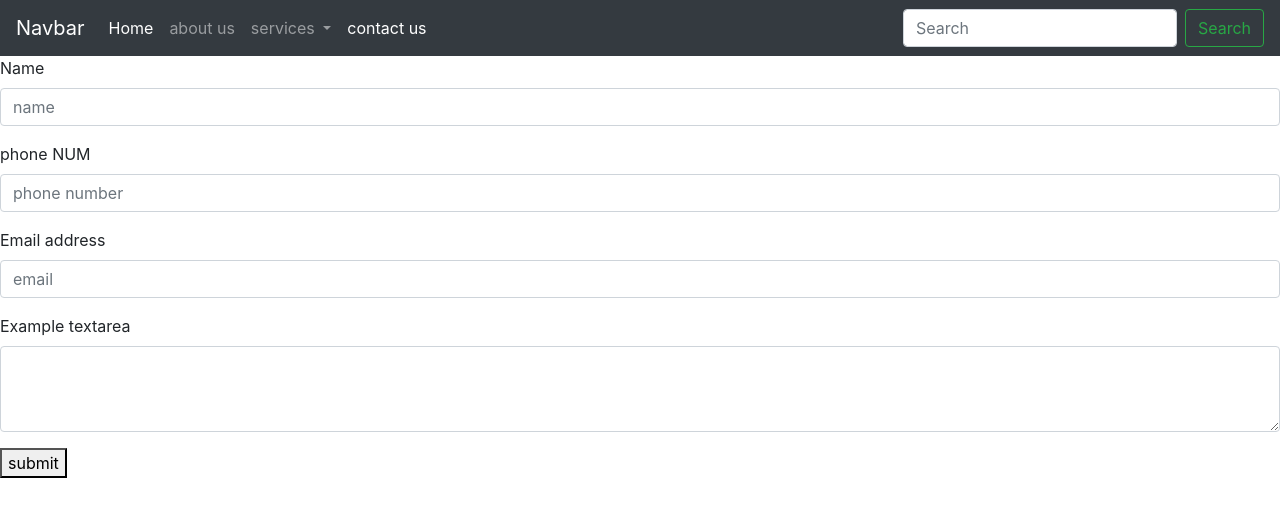
After one commit to suman-adhikari99/djangoProjectPractice, a Django app: page /contact/ in a window 1280 px wide. The commit adds this page. Shown: the top 517 px of the page. Run offline with Django 3.2, Linux system fonts and the light colour scheme; some libraries are stand-ins or nearby versions.

Commit message:
second day where data is enter from user in form and fetecth it and apply pagination

```diff
--- a/blog/admin.py
+++ b/blog/admin.py
@@ -1,6 +1,6 @@
 from django.contrib import admin
-from .models import Post
 
+from blog.models import contact #added manually
 
 # Register your models here.
-admin.site.register(Post)
+admin.site.register(contact) #added manually
--- /dev/null
+++ b/blog/templates/base.html
@@ -0,0 +1,60 @@
+ <!doctype html>
+<html lang="en">
+  <head>
+    <!-- Required meta tags -->
+    <meta charset="utf-8">
+    <meta name="viewport" content="width=device-width, initial-scale=1, shrink-to-fit=no">
+
+    <!-- Bootstrap CSS -->
+    <link rel="stylesheet" href="https://maxcdn.bootstrapcdn.com/bootstrap/4.0.0/css/bootstrap.min.css" integrity="sha384-Gn5384xqQ1aoWXA+058RXPxPg6fy4IWvTNh0E263XmFcJlSAwiGgFAW/dAiS6JXm" crossorigin="anonymous">
+
+    <title>{% block title%}{% endblock title%}</title>
+
+  </head>
+  <body>
+    <nav class="navbar navbar-expand-lg navbar-dark bg-dark">
+      <a class="navbar-brand" href="#">Navbar</a>
+      <button class="navbar-toggler" type="button" data-toggle="collapse" data-target="#navbarSupportedContent" aria-controls="navbarSupportedContent" aria-expanded="false" aria-label="Toggle navigation">
+        <span class="navbar-toggler-icon"></span>
+      </button>
+
+      <div class="collapse navbar-collapse" id="navbarSupportedContent">
+        <ul class="navbar-nav mr-auto">
+          <li class="nav-item active">
+            <a class="nav-link" href="/home">Home <span class="sr-only">(current)</span></a>
+          </li>
+          <li class="nav-item">
+            <a class="nav-link" href="#">about us</a>
+          </li>
+          <li class="nav-item dropdown">
+            <a class="nav-link dropdown-toggle" href="/services" id="navbarDropdown" role="button" data-toggle="dropdown" aria-haspopup="true" aria-expanded="false">
+              services
+            </a>
+            <div class="dropdown-menu" aria-labelledby="navbarDropdown">
+              <a class="dropdown-item" href="#">Action</a>
+              <a class="dropdown-item" href="#">Another action</a>
+              <div class="dropdown-divider"></div>
+              <a class="dropdown-item" href="#">Something else here</a>
+            </div>
+          </li>
+          <li class="nav-item active">
+            <a class="nav-link" href="/contact"> contact us  <span class="sr-only">(current)</span></a>
+          </li>
+        </ul>
+        <form class="form-inline my-2 my-lg-0">
+          <input class="form-control mr-sm-2" type="search" placeholder="Search" aria-label="Search">
+          <button class="btn btn-outline-success my-2 my-sm-0" type="submit">Search</button>
+        </form>
+      </div>
+    </nav>
+{%block body%}
+
+{%endblock body %}
+
+    <!-- Optional JavaScript -->
+    <!-- jQuery first, then Popper.js, then Bootstrap JS -->
+    <script src="https://code.jquery.com/jquery-3.2.1.slim.min.js" integrity="sha384-KJ3o2DKtIkvYIK3UENzmM7KCkRr/rE9/Qpg6aAZGJwFDMVNA/GpGFF93hXpG5KkN" crossorigin="anonymous"></script>
+    <script src="https://cdnjs.cloudflare.com/ajax/libs/popper.js/1.12.9/umd/popper.min.js" integrity="sha384-ApNbgh9B+Y1QKtv3Rn7W3mgPxhU9K/ScQsAP7hUibX39j7fakFPskvXusvfa0b4Q" crossorigin="anonymous"></script>
+    <script src="https://maxcdn.bootstrapcdn.com/bootstrap/4.0.0/js/bootstrap.min.js" integrity="sha384-JZR6Spejh4U02d8jOt6vLEHfe/JQGiRRSQQxSfFWpi1MquVdAyjUar5+76PVCmYl" crossorigin="anonymous"></script>
+  </body>
+</html>
--- /dev/null
+++ b/blog/templates/contact.html
@@ -0,0 +1,33 @@
+{% extends 'base.html'%}
+
+{% block title%}home
+{% endblock title%}
+
+
+{% block body%}
+
+
+<div>
+    <form method="POST" action="contactsubmit/">
+        {% csrf_token %}
+        <div class="form-group">
+          <label for="exampleFormControlInput1">Name</label>
+          <input type="text" name = "name" class="form-control" id="exampleFormControlInput1" placeholder="name">
+        </div>
+        <div class="form-group">
+            <label for="exampleFormControlInput1">phone NUM</label>
+            <input type="text" name ="phone" class="form-control" id="exampleFormControlInput1" placeholder="phone number">
+          </div>
+          <div class="form-group">
+            <label for="exampleFormControlInput1">Email address</label>
+            <input type="email" name="email" class="form-control" id="exampleFormControlInput1" placeholder="email">
+          </div>
+        <div class="form-group">
+          <label for="exampleFormControlTextarea1">Example textarea</label>
+          <textarea class="form-control" name="desc" id="exampleFormControlTextarea1" rows="3"></textarea>
+        </div>
+        <button type="submit">submit</button>
+      </form>
+
+    </div>
+{% endblock body%}
--- a/blog/urls.py
+++ b/blog/urls.py
@@ -1,7 +1,14 @@
-from blog.models import Post
+
 from django.urls import path
 from .import views
 urlpatterns = [
-    path("", views.home, name="home"),
-    path("blog/",views.post,name="Post"),
+    path('',views.index,name="index"),
+    path('home/',views.home,name="home"),
+    path('services/',views.services,name="servies"),
+    path('contact/',views.Contact,name="contact"),
+    path('contact/contactsubmit/',views.Contact,name="contactsubmit"),
+    path('add/',views.adds,name="addhtmlfile"),
+    path('add/addResult/',views.add,name='addResult'),
+    path("post_list/",views.post_list, name="post_list"),
+
 ]
--- a/blog/views.py
+++ b/blog/views.py
@@ -1,10 +1,52 @@
+from django.core import paginator
 from django.shortcuts import render
-from django.http import HttpResponse
-from .models import Post
+from django.http import HttpResponse, request
+#added manually
+from datetime import datetime
+from blog.models import contact
+from django.contrib import messages
+from django.core.paginator import Paginator,  PageNotAnInteger
+
+
 
 # Create your views here.
+def index(request):
+    return render(request,'index.html')
+
 def home(request):
-    return HttpResponse("hi")
-def post(request):
-    post= Post.objects.all()
-    return render(request,'index.html',{"post":post})
+    return render(request, 'home.html')
+
+def services(request):
+    return render(request, 'services.html')
+
+def Contact(request):
+    if request.method =="POST":
+        name=request.POST.get('name')
+        email=request.POST.get('email')
+        phone=request.POST.get('phone')
+        desc=request.POST.get('desc')
+        contactsubmit=contact(name=name,email=email,phone=phone,desc=desc)
+        contactsubmit.save()
+        Message= messages.success(request, ' your form is submited')
+
+    return render(request, 'contact.html')
+
+
+def adds(request):
+    return render(request,'add.html')
+
+def add(request):
+    vum1=request.GET['num1']
+    vum2=request.GET['num2']
+    result=vum1+vum2
+    return render(request,'addresult.html' , {'result':result})
+
+
+def post_list(request):
+    post=contact.objects.all()
+    p = Paginator(post, 2)
+    page_number = request.GET.get('page')
+    posts = p.get_page(page_number)
+    print(post)
+
+    return render(request,'post_list.html',{'posts':posts})
--- a/mysite/urls.py
+++ b/mysite/urls.py
@@ -14,11 +14,19 @@ Including another URLconf
     2. Add a URL to urlpatterns:  path('blog/', include('blog.urls'))
 """
 from django.contrib import admin
-from django.urls import path, include
-from blog import views
+from django.urls import path, include #added manually
+from blog import views  #added manually
+
+#to change admin text these 3 url are needed
+admin.site.site_header = "someone Admin"
+admin.site.site_title = "someone Admin Portal"
+admin.site.index_title = "Welcome to suman's Portal"
 urlpatterns = [
     path('admin/', admin.site.urls),
 
-    path('', include("blog.urls")),
-    path('blog/',include('blog.urls')),
+
+
+
+    path('',include('blog.urls'))
+
 ]
```
Also changed, not shown: blog/models.py (+5 -19 lines), blog/templates/add.html (added, +19 -0 lines), blog/templates/addresult.html (added, +12 -0 lines), blog/templates/home.html (added, +9 -0 lines), blog/templates/index.html (+47 -17 lines), blog/templates/post_list.html (added, +34 -0 lines), blog/templates/services.html (added, +9 -0 lines), mysite/settings.py (+12 -1 lines), blog/migrations/0002_delete_post.py (added), blog/migrations/0003_contact.py (added), db.sqlite3, users/template/users/register.html (deleted).
